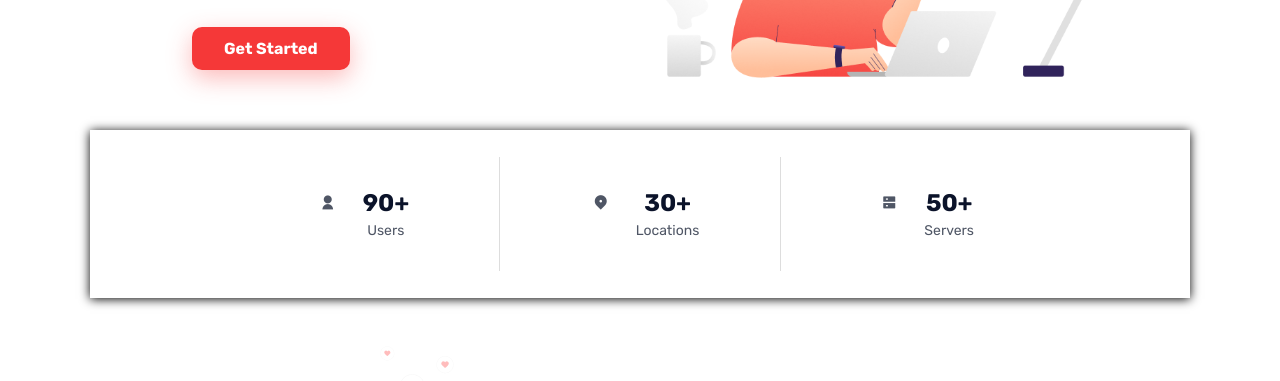
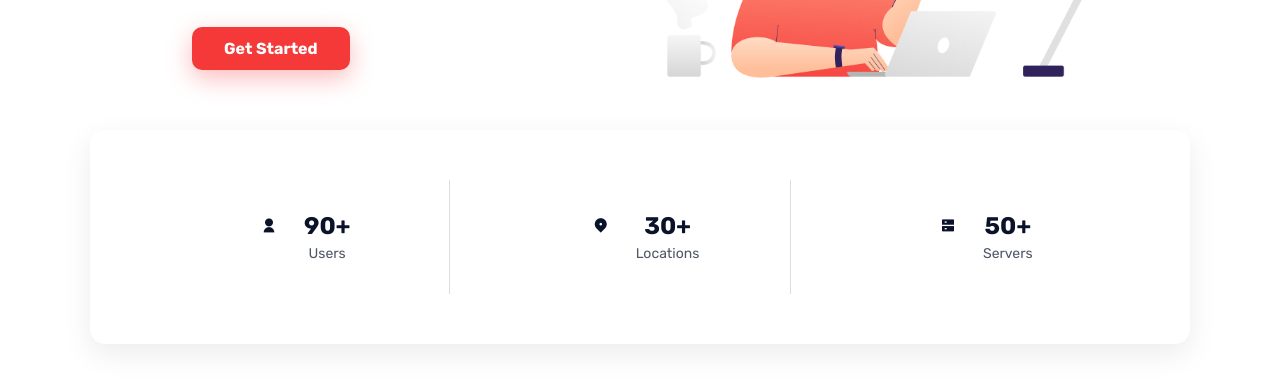
Before and after one commit to PeQMeZ7/GrideaProje, a plain HTML site: page Part1/index.html in a window 1280 px wide. Shown: the part 366-747 px from the top of the page. Drawn offline with nearby package versions, Linux system fonts and the light colour scheme.

Commit message:
SIFIIRRR TOLARENASSS HADİ GİTT BURDANNn

```diff
--- a/global.css
+++ b/global.css
@@ -17,11 +17,19 @@ body{
    padding: 3rem 15% ;
 }
 .white-container{
-    padding: 1.7rem 10% ;/*max-width*/
-    margin: 5rem;
-    background-color: rgb(203,203,203);/* rengi daha beyaza yakın yap */
-    box-shadow: 0 1px 10px black;
 
+  max-width: 1100px;
+  margin: 0 auto;
+  padding: 50px 60px;
+  background-color: #fff; /* dış kutu beyaz */
+  border-radius: 15px;
+  display: flex;
+  align-items: center;
+  justify-content: space-between;
+  gap: 40px;
+  box-shadow: 0 10px 30px rgba(0,0,0,0.08);
+  color: var(--siyah);
+}
 }
 .section-title{
     font-size: 35px;
@@ -29,6 +37,7 @@ body{
 }
 
 
+
  /*(Global’a)
 Section-title (başlıklar)
 Bold (kalın yazılar için)
```
Also changed, not shown: Part2/index.html (+1 -1 lines), Part2/main.css (+1 -13 lines).
